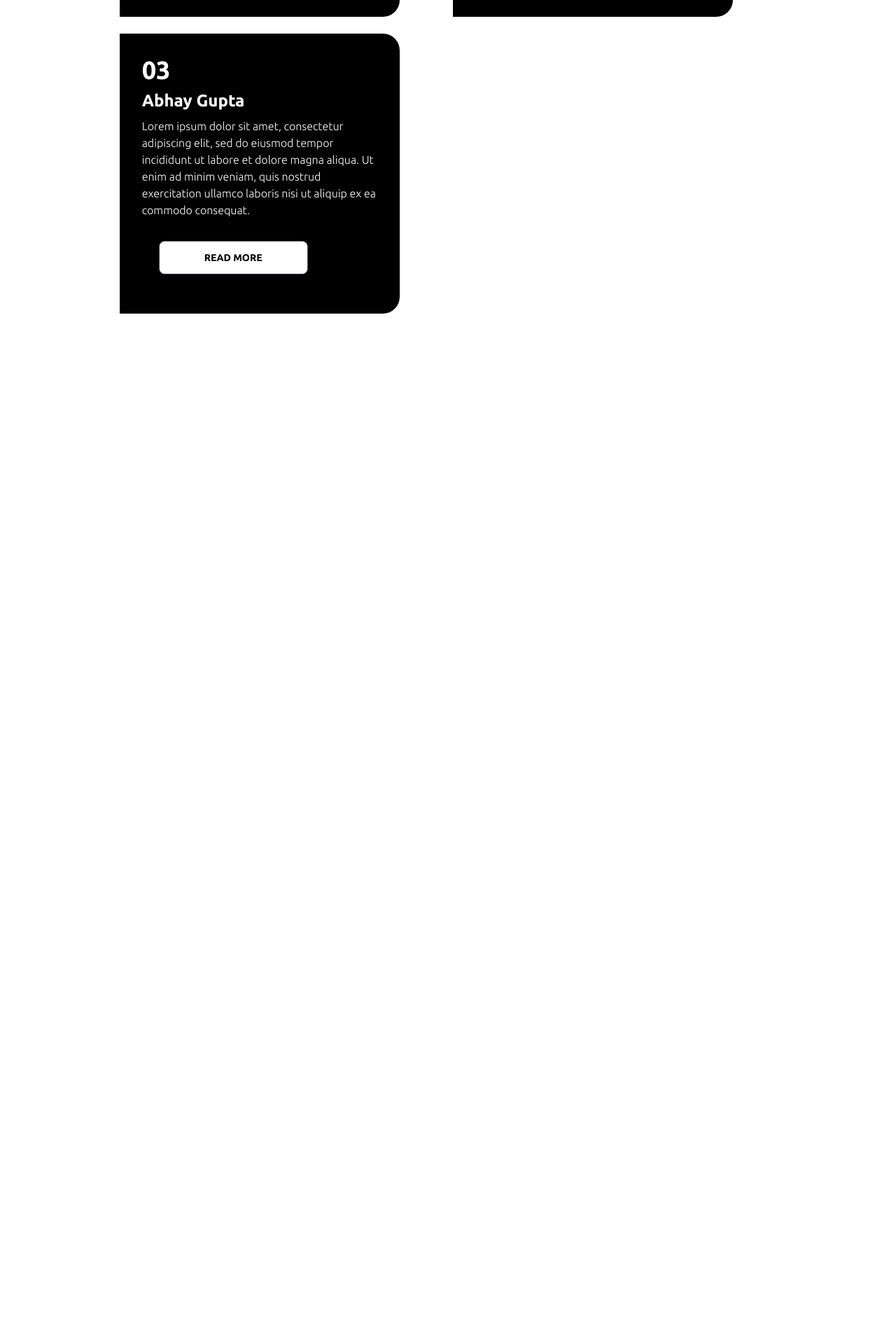
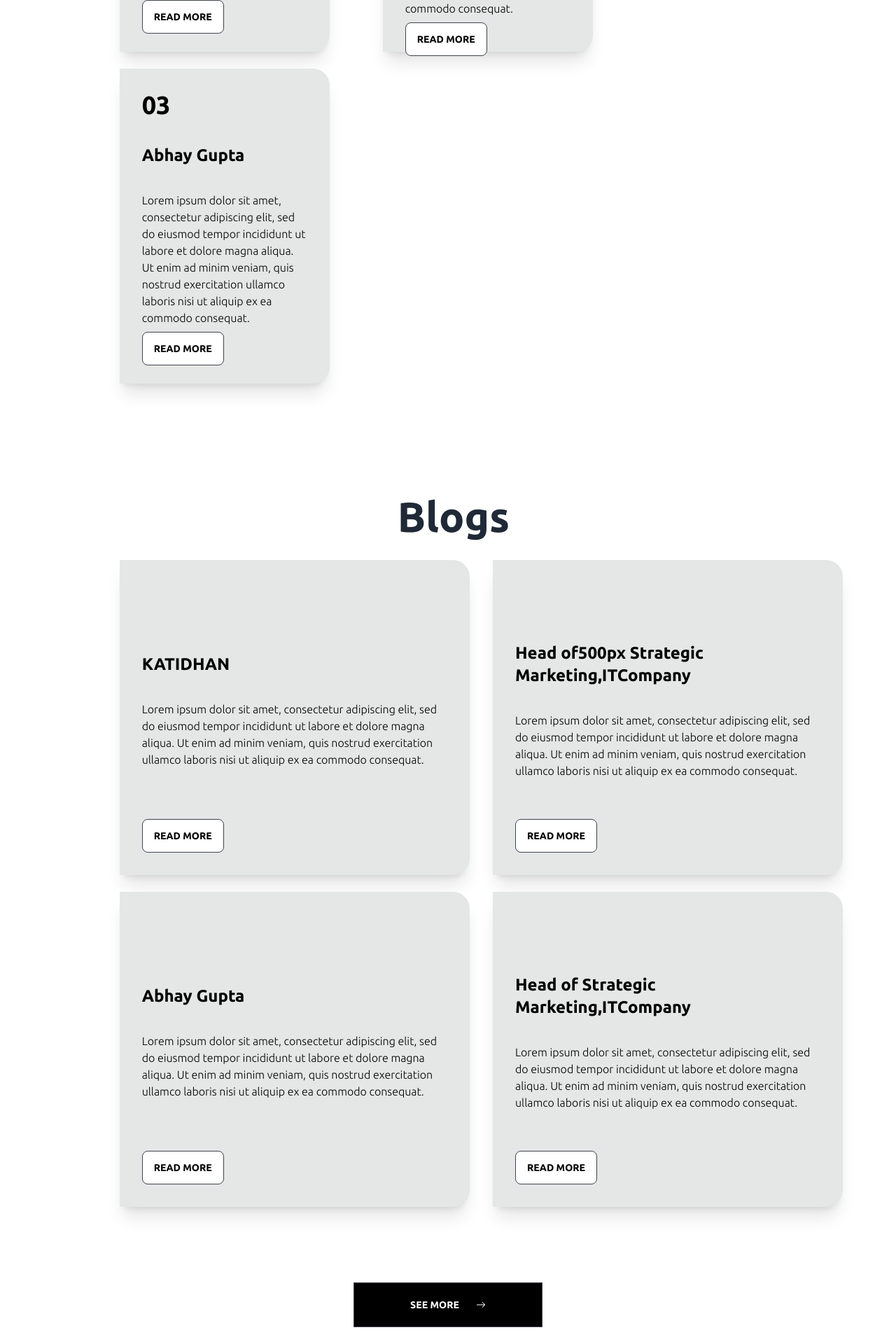
Before and after one commit to Kibria934/stockzo-task, a React (Create React App) app: page / in a window 1280 px wide. Shown: the part 4900-6820 px from the top of the page at 70% size. Before the commit the page ends 5360 px from the top, so only its background shows below. Built offline with nearby package versions, Linux system fonts and the light colour scheme; a web font is replaced by a local one.

Commit message:
contact added

```diff
--- a/src/Components/Blog.js
+++ b/src/Components/Blog.js
@@ -1,9 +1,36 @@
 import React from "react";
+import ReviewCart from "./ReviewCart";
+import { BsArrowRight } from "react-icons/bs";
 
 const Blog = () => {
   return (
-    <div>
-      <h3>This is blog section</h3>
+    <div className="mt-32 mb-32 mx-auto w-10/12">
+      <h4 className="text-6xl text-center py-10 mt-32 font-bold py-5 pl-4">
+        Blogs
+      </h4>
+      <section className="grid grid-cols-1 lg:grid-cols-2 md:grid-cols-2">
+        <ReviewCart width={"500px"} headLine={"KATIDHAN"} />
+        <ReviewCart
+          width={"500px"}
+          headLine={"Head of500px Strategic Marketing,ITCompany"}
+        />
+        <ReviewCart width={"500px"} headLine={"Abhay Gupta"} />
+        <ReviewCart
+          width={"500px"}
+          headLine={"Head of Strategic Marketing,ITCompany"}
+        />
+      </section>
+      <div className="flex justify-center">
+        <button
+          className="mt-24 btn bg-black text-white px-20 rounded-none h-16"
+          type=""
+        >
+          See More
+          <span className="ml-6">
+            <BsArrowRight />
+          </span>
+        </button>
+      </div>
     </div>
   );
 };
--- a/src/Components/Contac.js
+++ b/src/Components/Contac.js
@@ -1,9 +1,59 @@
 import React from "react";
+import contact from "../Assets/Images/contact.jpg";
 
 const Contac = () => {
   return (
-    <div>
-      <h3>This is contac section</h3>
+    <div className="bg-black p-5 text-white">
+      <section className="flex sm:w-full xs:w-full lg:w-11/12 mx-auto lg:h-[80vh] lg:flex-row flex-col items-center w-full justify-evenly">
+        <div className="flex-1">
+          <figure className="lg:mr-6 md:mr-6">
+            <img className="" src={contact} alt="" />
+          </figure>
+        </div>
+        <div className="flex-1 mt-6">
+          <section>
+            <h1 className="text-xl">
+              Contact Us Now <br />
+              <span className="text-5xl font-bold leading-relaxed">
+                Ask a question
+              </span>
+            </h1>
+            <p className="text-gray-500 lg:w-9/12 pr-6 py-6">
+              Lorem ipsum dolor sit amet, consectetur adipiscing elit, sed do
+              eiusmod tempor incididunt ut labore et dolore magna aliqua.{" "}
+            </p>
+          </section>
+          <form>
+            <div className="flex flex-col lg:flex-row  md:flex-row ">
+              <input
+                type="text"
+                placeholder="Full Name"
+                class="input bg-transparent border-2 border-gray-400 rounded-none h-16  lg:w-64 mr-7 input-bordered w-full max-w-xs"
+              />
+              <input
+                type="text"
+                placeholder="Email ID"
+                class="input bg-transparent border-2 mt-2 lg:mt-0 md:mt-0 border-gray-400 rounded-none h-16 input-bordered w-full max-w-xs"
+              />
+            </div>
+            <textarea
+              rows=""
+              placeholder="Message"
+              className="w-9/12 p-7 bg-transparent border-2 h-32 border-gray-400 mt-5"
+              cols=""
+            ></textarea>
+            <br />
+            <section className="flex justify-center w-8/12">
+              <button
+                className="btn bg-white text-black px-16 rounded-none mt-6"
+                type=""
+              >
+                Sent Message
+              </button>
+            </section>
+          </form>
+        </div>
+      </section>
     </div>
   );
 };
--- a/src/Components/Review.js
+++ b/src/Components/Review.js
@@ -8,12 +8,13 @@ const Review = () => {
         Here ’s what our users have to say:
       </h4>
       <section className="flex flex-wrap">
-        <ReviewCart indexNo={"01"} headLine={"KATIDHAN"} />
+        <ReviewCart indexNo={"01"} width={"400px"} headLine={"KATIDHAN"} />
         <ReviewCart
           indexNo={"02"}
+          width={"400px"}
           headLine={"Head of Strategic Marketing,ITCompany"}
         />
-        <ReviewCart indexNo={"03"} headLine={"Abhay Gupta"} />
+        <ReviewCart width={"400px"} indexNo={"03"} headLine={"Abhay Gupta"} />
       </section>
     </div>
   );
--- a/src/Components/ReviewCart.js
+++ b/src/Components/ReviewCart.js
@@ -1,20 +1,22 @@
 import React from "react";
 
-const ReviewCart = ({ indexNo, headLine }) => {
+const ReviewCart = ({ width, indexNo, headLine }) => {
   return (
     <div>
-      <div class="card lg:w-[400px] lg:ml-16 md:w-[300px] m-3 rounded-none rounded-tr-3xl rounded-br-3xl bg-black lg:h-[400px] text-white ">
+      <div
+        className={`card lg:w-[${width}] lg:ml-16 md:w-[300px] m-3 rounded-none rounded-tr-3xl rounded-br-3xl  hover:bg-black lg:h-[450px] text-black bg-base-300 shadow-xl hover:text-white`}
+      >
         <div class="card-body">
           <p className="text-4xl font-bold">{indexNo}</p>
-          <h2 class="card-title text-2xl">{headLine}</h2>
+          <h2 class="card-title text-2xl py-7">{headLine}</h2>
           <p>
             Lorem ipsum dolor sit amet, consectetur adipiscing elit, sed do
             eiusmod tempor incididunt ut labore et dolore magna aliqua. Ut enim
             ad minim veniam, quis nostrud exercitation ullamco laboris nisi ut
             aliquip ex ea commodo consequat.
           </p>
-          <div class="card-actions m-6 justify-start">
-            <button class="btn bg-white text-black px-16">Read More</button>
+          <div class="card-actions justify-start">
+            <button class="btn bg-white text-black">Read More</button>
           </div>
         </div>
       </div>
--- a/src/Homepage/Home.js
+++ b/src/Homepage/Home.js
@@ -1,5 +1,8 @@
 import React from "react";
 import Banner from "../Components/Banner";
+import Blog from "../Components/Blog";
+import Contac from "../Components/Contac";
+import Footer from "../Components/Footer";
 import Login from "../Components/Login";
 import Navbar from "../Components/Navbar";
 import Review from "../Components/Review";
@@ -17,6 +20,9 @@ const Home = () => {
       <TeamSection />
       <Login />
       <Review />
+      <Blog />
+      <Contac />
+      <Footer />
     </div>
   );
 };
```
